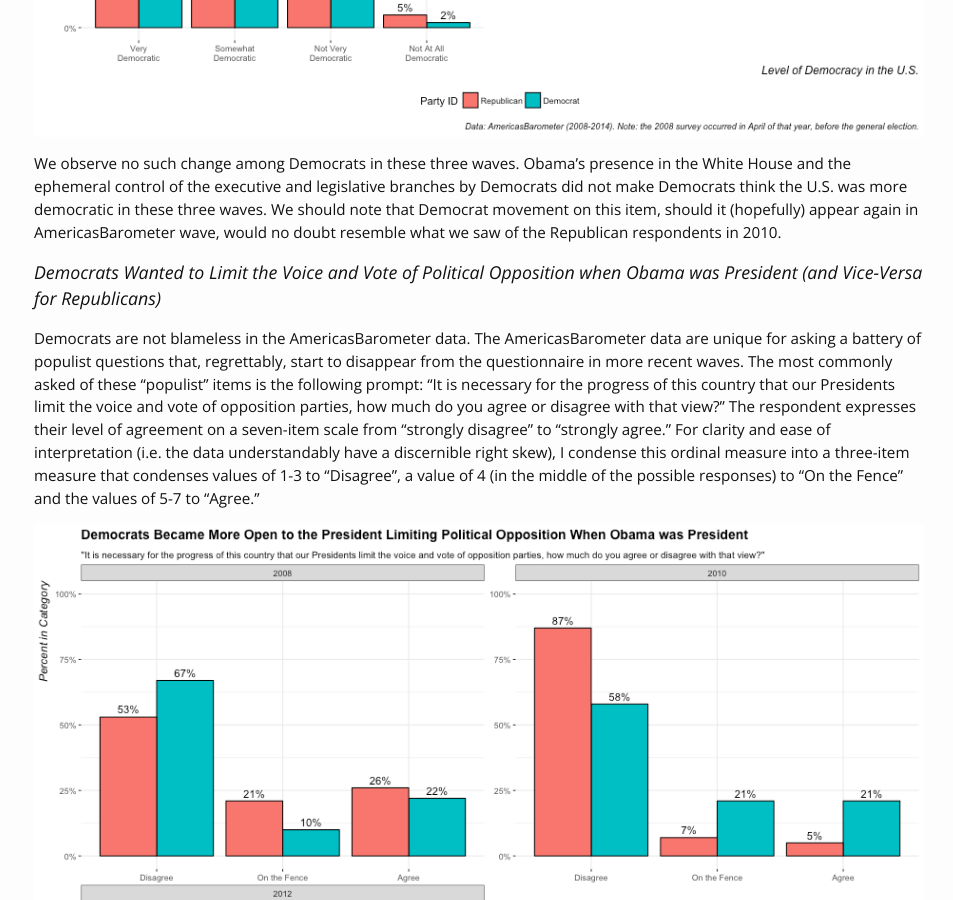
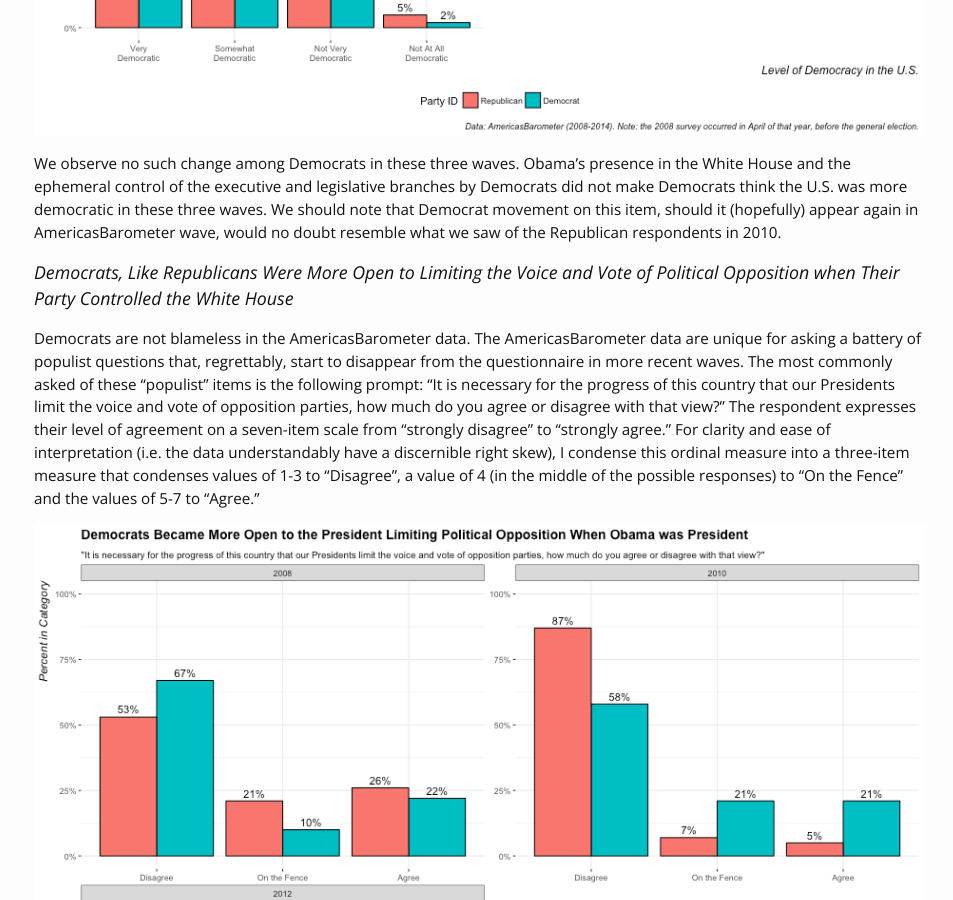
Before and after one commit to svmiller/svmiller.github.io, a Jekyll site: the page built from _posts/2017-07-18-how-serious-are-americans-about-democracy-americasbarometer.md, in a window 1280 px wide and 900 px high, scrolled down 3329 px. Shown: the whole window, without its empty margins (161-1114 px from the left). Built offline with Jekyll 4.4.1, drawn with Linux system fonts in a browser that asks for light colours; nearby versions of some CDN libraries; some web fonts are replaced; comment, search, counter and statistics services are not loaded.

Commit message:
edit post

```diff
--- a/_posts/2017-07-18-how-serious-are-americans-about-democracy-americasbarometer.md
+++ b/_posts/2017-07-18-how-serious-are-americans-about-democracy-americasbarometer.md
@@ -44,7 +44,7 @@ There are more patterns consistent with the latter statement than the former. Am
 
 We observe no such change among Democrats in these three waves. Obama's presence in the White House and the ephemeral control of the executive and legislative branches by Democrats did not make Democrats think the U.S. was more democratic in these three waves. We should note that Democrat movement on this item, should it (hopefully) appear again in AmericasBarometer wave, would no doubt resemble what we saw of the Republican respondents in 2010.
 
-### Democrats Wanted to Limit the Voice and Vote of Political Opposition when Obama was President (and Vice-Versa for Republicans)
+### Democrats, Like Republicans Were More Open to Limiting the Voice and Vote of Political Opposition when Their Party Controlled the White House
 
 Democrats are not blameless in the AmericasBarometer data. The AmericasBarometer data are unique for asking a battery of populist questions that, regrettably, start to disappear from the questionnaire in more recent waves. The most commonly asked of these "populist" items is the following prompt: "It is necessary for the progress of this country that our Presidents limit the voice and vote of opposition parties, how much do you agree or disagree with that view?" The respondent expresses their level of agreement on a seven-item scale from "strongly disagree" to "strongly agree." For clarity and ease of interpretation (i.e. the data understandably have a discernible right skew), I condense this ordinal measure into a three-item measure that condenses values of 1-3 to "Disagree", a value of 4 (in the middle of the possible responses) to "On the Fence" and the values of 5-7 to "Agree."
 
--- a/_source/2017-07-18-how-serious-are-americans-about-democracy-americasbarometer.Rmd
+++ b/_source/2017-07-18-how-serious-are-americans-about-democracy-americasbarometer.Rmd
@@ -382,7 +382,7 @@ Data %>%
 
 We observe no such change among Democrats in these three waves. Obama's presence in the White House and the ephemeral control of the executive and legislative branches by Democrats did not make Democrats think the U.S. was more democratic in these three waves. We should note that Democrat movement on this item, should it (hopefully) appear again in AmericasBarometer wave, would no doubt resemble what we saw of the Republican respondents in 2010.
 
-### Democrats Wanted to Limit the Voice and Vote of Political Opposition when Obama was President (and Vice-Versa for Republicans)
+### Democrats, Like Republicans Were More Open to Limiting the Voice and Vote of Political Opposition when Their Party Controlled the White House
 
 Democrats are not blameless in the AmericasBarometer data. The AmericasBarometer data are unique for asking a battery of populist questions that, regrettably, start to disappear from the questionnaire in more recent waves. The most commonly asked of these "populist" items is the following prompt: "It is necessary for the progress of this country that our Presidents limit the voice and vote of opposition parties, how much do you agree or disagree with that view?" The respondent expresses their level of agreement on a seven-item scale from "strongly disagree" to "strongly agree." For clarity and ease of interpretation (i.e. the data understandably have a discernible right skew), I condense this ordinal measure into a three-item measure that condenses values of 1-3 to "Disagree", a value of 4 (in the middle of the possible responses) to "On the Fence" and the values of 5-7 to "Agree."
 
```
